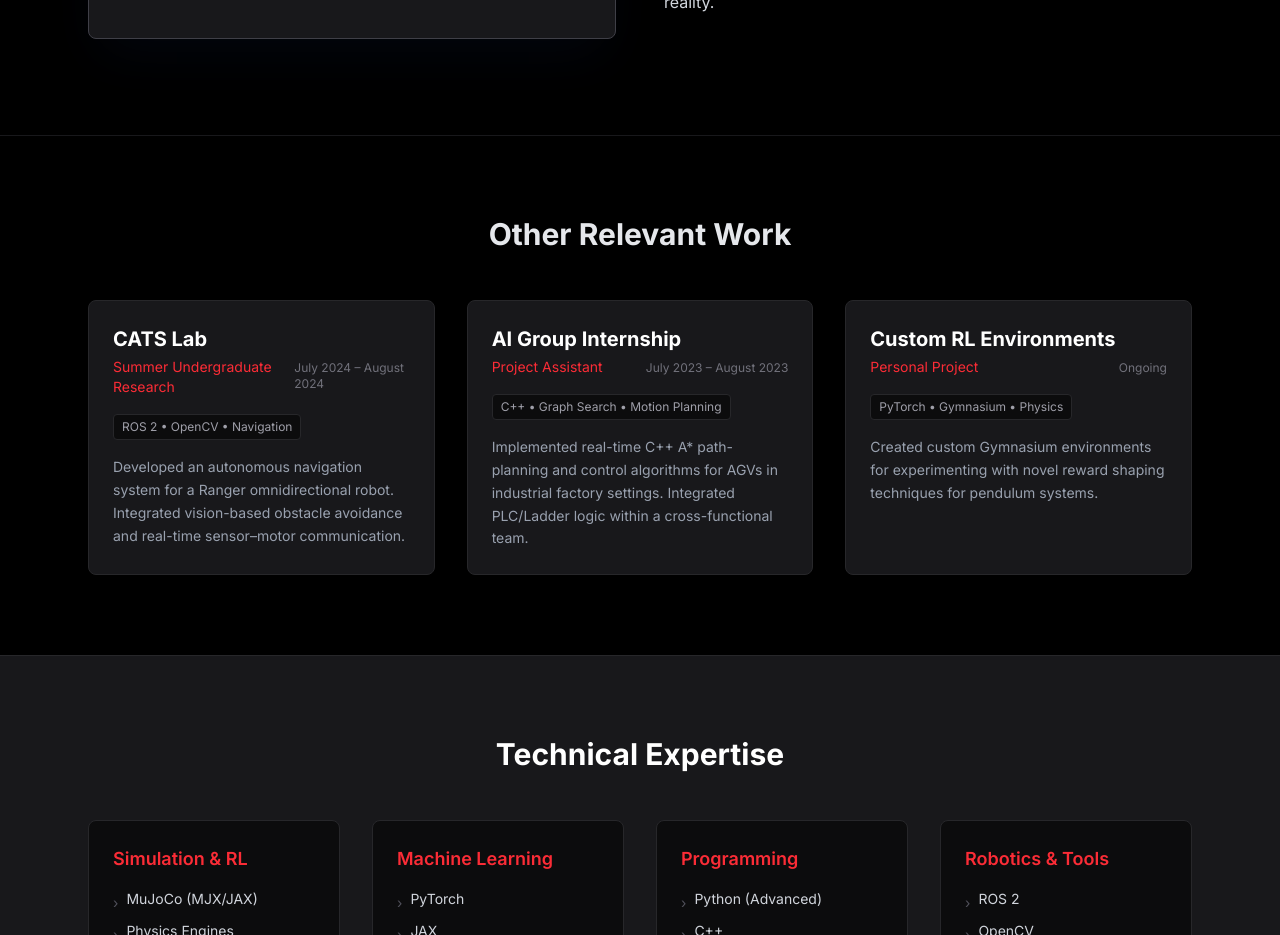
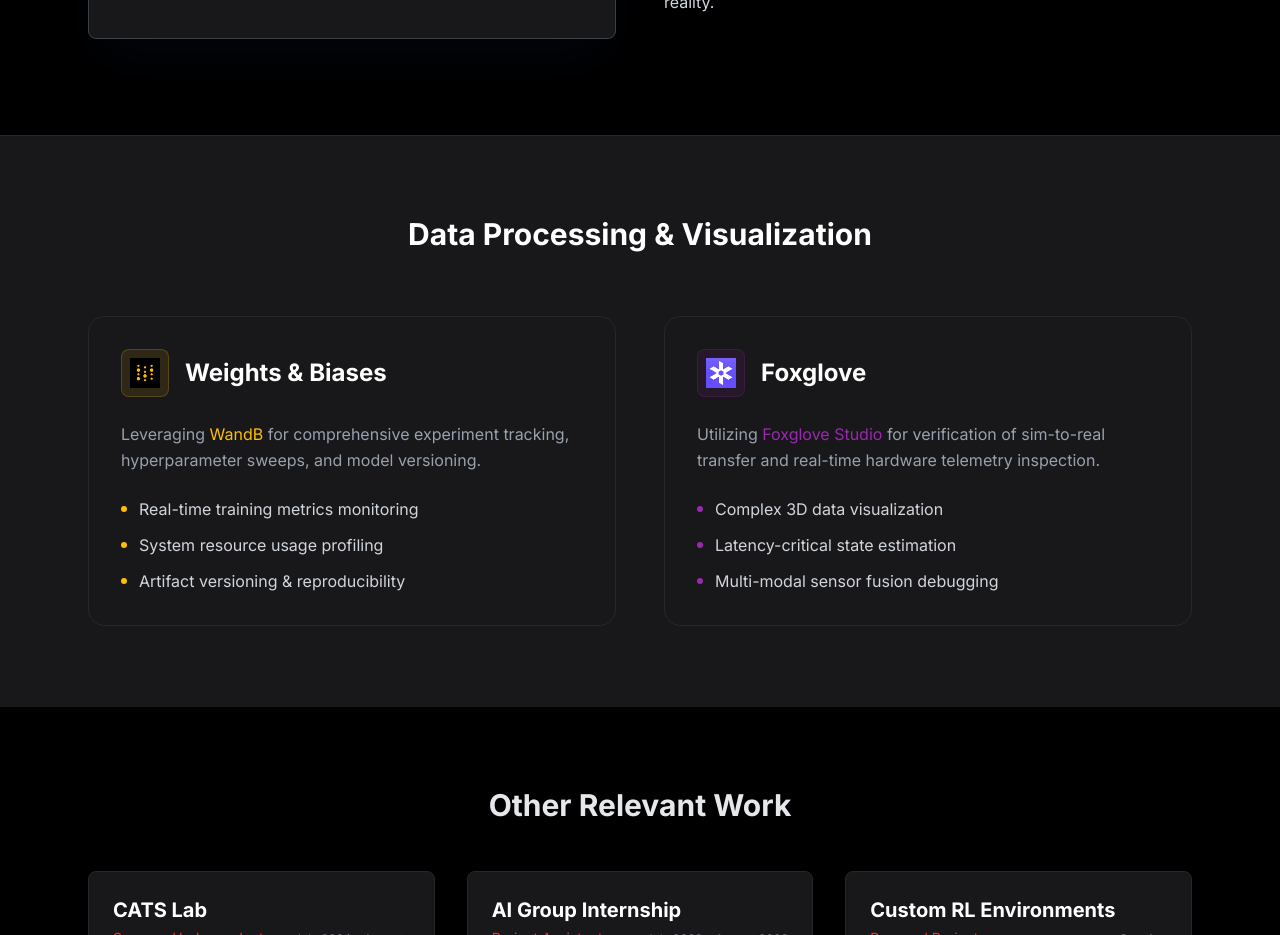
Before and after one commit to TundTT/Tund_Personal-Website, a Next.js app in the folder optimus-portfolio/: page / in a window 1280 px wide. Shown: the part 7260-8195 px from the top of the page. Built offline with nearby package versions, Linux system fonts and the light colour scheme; grey boxes are pictures that could not be loaded.

Commit message:
added WandB and foxglove

```diff
--- a/optimus-portfolio/app/page.tsx
+++ b/optimus-portfolio/app/page.tsx
@@ -1,6 +1,7 @@
 import Hero from '@/components/Hero';
 import About from '@/components/About';
 import FeaturedProject from '@/components/FeaturedProject';
+import DataProcessing from '@/components/DataProcessing';
 import OtherProjects from '@/components/OtherProjects';
 import Skills from '@/components/Skills';
 import Footer from '@/components/Footer';
@@ -11,6 +12,7 @@ export default function Home() {
       <Hero />
       <About />
       <FeaturedProject />
+      <DataProcessing />
       <OtherProjects />
       <Skills />
       <Footer />
--- /dev/null
+++ b/optimus-portfolio/components/DataProcessing.tsx
@@ -0,0 +1,94 @@
+import React from 'react';
+import Image from 'next/image';
+
+export default function DataProcessing() {
+    return (
+        <section className="py-20 bg-zinc-900 border-t border-zinc-800">
+            <div className="max-w-6xl mx-auto px-6">
+                <h2 className="text-3xl font-bold text-white mb-16 text-center">Data Processing & Visualization</h2>
+
+                <div className="grid md:grid-cols-2 gap-12">
+                    {/* WandB Card */}
+                    <div className="group relative bg-zinc-900/50 rounded-2xl p-8 border border-zinc-800 hover:border-[#FFBE00]/50 transition-all duration-300">
+                        <div className="absolute inset-0 bg-gradient-to-br from-[#FFBE00]/5 to-transparent opacity-0 group-hover:opacity-100 transition-opacity rounded-2xl" />
+
+                        <div className="relative z-10">
+                            <div className="flex items-center gap-4 mb-6">
+                                {/* WandB Logo Representation */}
+                                <div className="relative w-12 h-12 rounded-lg bg-[#FFBE00]/10 flex items-center justify-center border border-[#FFBE00]/20 overflow-hidden">
+                                    <Image
+                                        src="/assets/wandb_logo.png"
+                                        alt="WandB Logo"
+                                        fill
+                                        className="object-contain p-2"
+                                        unoptimized
+                                    />
+                                </div>
+                                <h3 className="text-2xl font-bold text-white">Weights & Biases</h3>
+                            </div>
+
+                            <p className="text-gray-400 mb-6 leading-relaxed">
+                                Leveraging <span className="text-[#FFBE00]">WandB</span> for comprehensive experiment tracking, hyperparameter sweeps, and model versioning.
+                            </p>
+
+                            <ul className="space-y-3">
+                                <li className="flex items-center gap-3 text-gray-300">
+                                    <span className="w-1.5 h-1.5 rounded-full bg-[#FFBE00]" />
+                                    Real-time training metrics monitoring
+                                </li>
+                                <li className="flex items-center gap-3 text-gray-300">
+                                    <span className="w-1.5 h-1.5 rounded-full bg-[#FFBE00]" />
+                                    System resource usage profiling
+                                </li>
+                                <li className="flex items-center gap-3 text-gray-300">
+                                    <span className="w-1.5 h-1.5 rounded-full bg-[#FFBE00]" />
+                                    Artifact versioning & reproducibility
+                                </li>
+                            </ul>
+                        </div>
+                    </div>
+
+                    {/* Foxglove Card */}
+                    <div className="group relative bg-zinc-900/50 rounded-2xl p-8 border border-zinc-800 hover:border-[#9C27B0]/50 transition-all duration-300">
+                        <div className="absolute inset-0 bg-gradient-to-br from-[#9C27B0]/5 to-transparent opacity-0 group-hover:opacity-100 transition-opacity rounded-2xl" />
+
+                        <div className="relative z-10">
+                            <div className="flex items-center gap-4 mb-6">
+                                {/* Foxglove Logo Representation */}
+                                <div className="relative w-12 h-12 rounded-lg bg-[#9C27B0]/10 flex items-center justify-center border border-[#9C27B0]/20 overflow-hidden">
+                                    <Image
+                                        src="/assets/foxglove_logo.png"
+                                        alt="Foxglove Logo"
+                                        fill
+                                        className="object-contain p-2"
+                                        unoptimized
+                                    />
+                                </div>
+                                <h3 className="text-2xl font-bold text-white">Foxglove</h3>
+                            </div>
+
+                            <p className="text-gray-400 mb-6 leading-relaxed">
+                                Utilizing <span className="text-[#9C27B0]">Foxglove Studio</span> for verification of sim-to-real transfer and real-time hardware telemetry inspection.
+                            </p>
+
+                            <ul className="space-y-3">
+                                <li className="flex items-center gap-3 text-gray-300">
+                                    <span className="w-1.5 h-1.5 rounded-full bg-[#9C27B0]" />
+                                    Complex 3D data visualization
+                                </li>
+                                <li className="flex items-center gap-3 text-gray-300">
+                                    <span className="w-1.5 h-1.5 rounded-full bg-[#9C27B0]" />
+                                    Latency-critical state estimation
+                                </li>
+                                <li className="flex items-center gap-3 text-gray-300">
+                                    <span className="w-1.5 h-1.5 rounded-full bg-[#9C27B0]" />
+                                    Multi-modal sensor fusion debugging
+                                </li>
+                            </ul>
+                        </div>
+                    </div>
+                </div>
+            </div>
+        </section>
+    );
+}
```
Also changed, not shown: optimus-portfolio/public/assets/foxglove_logo.png (added), optimus-portfolio/public/assets/wandb_logo.png (added).
